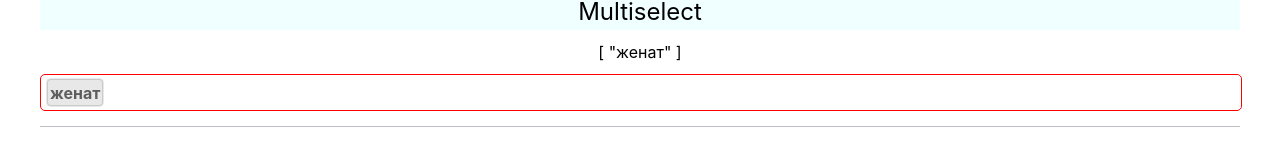
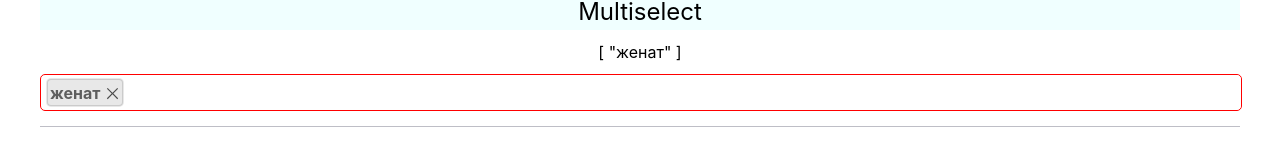
Before and after one commit to Smoren/vue3-hive-ui-kit, a Vue app: page / in a window 1280 px wide. Shown: the part 1720-1869 px from the top of the page. Built offline with nearby package versions, Linux system fonts and the light colour scheme.

Commit message:
HiveMultiselect: css changes & logic added

```diff
--- a/src/components/hive-multiselect/hive-multiselect.vue
+++ b/src/components/hive-multiselect/hive-multiselect.vue
@@ -1,5 +1,5 @@
 <script lang="ts" setup>
-import { Ref, reactive, ref, watch } from 'vue';
+import { reactive, ref, watch } from 'vue';
 import { CommonProps } from '@/common/mixin/props';
 import HiveInput from '@/components/hive-input/hive-input.vue';
 import {
@@ -20,6 +20,7 @@ import { useOptions } from '@/common/hooks/use-options';
 import { useOnMount } from '@/common/hooks/use-mount';
 import { Options, Value } from '@/common/types/select';
 import { useListMethods } from '@/components/hive-drop-down/hooks/use-list-methods';
+import DeleteIcon from '@/components/hive-multiselect/assets/delete-icon.svg';
 
 export interface Props extends CommonProps {
   modelValue: Value[];
@@ -84,7 +85,7 @@ const {
 } = useListMethods(configOptions);
 
 const changeValue = (value: Value) => {
-  if (currentValue.value === null || !Array.isArray(currentValue.value)) return;
+  if (!currentValue.value || !value || !Array.isArray(currentValue.value)) return;
 
   const includes = currentValue.value?.includes(value);
 
@@ -120,10 +121,10 @@ watch(
 
 <template>
   <div class="hive-multiselect__wrap" ref="multiSelectRef" :class="{ expand: isExpanded, disable: disabled }">
-    <i class="dropdown icon"></i>
     <div class="hive-multiselect__selected">
       <div v-for="value in currentValue" :key="value" class="hive-multiselect__selected-item" @mousedown.stop.prevent>
-        {{ filteredOptions[value as string]?.title ? filteredOptions[value as string].title : value }}
+        {{ value }}
+        <img :src="DeleteIcon" class="hive-multiselect__selected-item__img" @click="changeValue(value)" />
       </div>
     </div>
     <hive-input
@@ -141,6 +142,7 @@ watch(
       @keydown.esc="collapse"
       @keydown.up.prevent="setPrevActiveValue"
       @keydown.down.prevent="setNextActiveValue"
+      @keydown.delete="changeValue(currentValue?.at(-1))"
       @input="onSearch<string>(emit, $event as string)"
     />
     <div
@@ -151,19 +153,20 @@ watch(
         maxHeight: menuHeight,
       }"
     >
+      <template v-for="(item, i) in filteredOptions" :key="i">
         <div
-        v-for="(item, i) in filteredOptions"
-        :key="i"
+          v-if="!currentValue?.includes(item[1][valueField])"
           class="hive-multiselect__menu-item"
           :class="{
             selected: item[1][valueField] === activeValue || (item[1][valueField] === null && activeValue === 'null'),
           }"
           @click="changeValue(item[1][valueField])"
+          @mouseover="updateActiveValue(item[1][valueField])"
           @mousedown.prevent
         >
-        <!-- @mouseover="updateActiveValue(item[1][valueField])" -->
           {{ item[1][titleField] }}
         </div>
+      </template>
     </div>
   </div>
 </template>
@@ -222,6 +225,17 @@ $drop-down-padding: 0.5em 1em 0.5em 1em;
       display: flex;
       align-items: center;
       height: 100%;
+      gap: 5px;
+
+      &__img {
+        width: 15px;
+        height: 15px;
+        margin-top: 2px;
+
+        &:hover {
+          cursor: pointer;
+        }
+      }
     }
   }
 
```
Also changed, not shown: src/components/hive-multiselect/assets/delete-icon.svg (added). Lines whose indentation alone changed are shown as unchanged.
